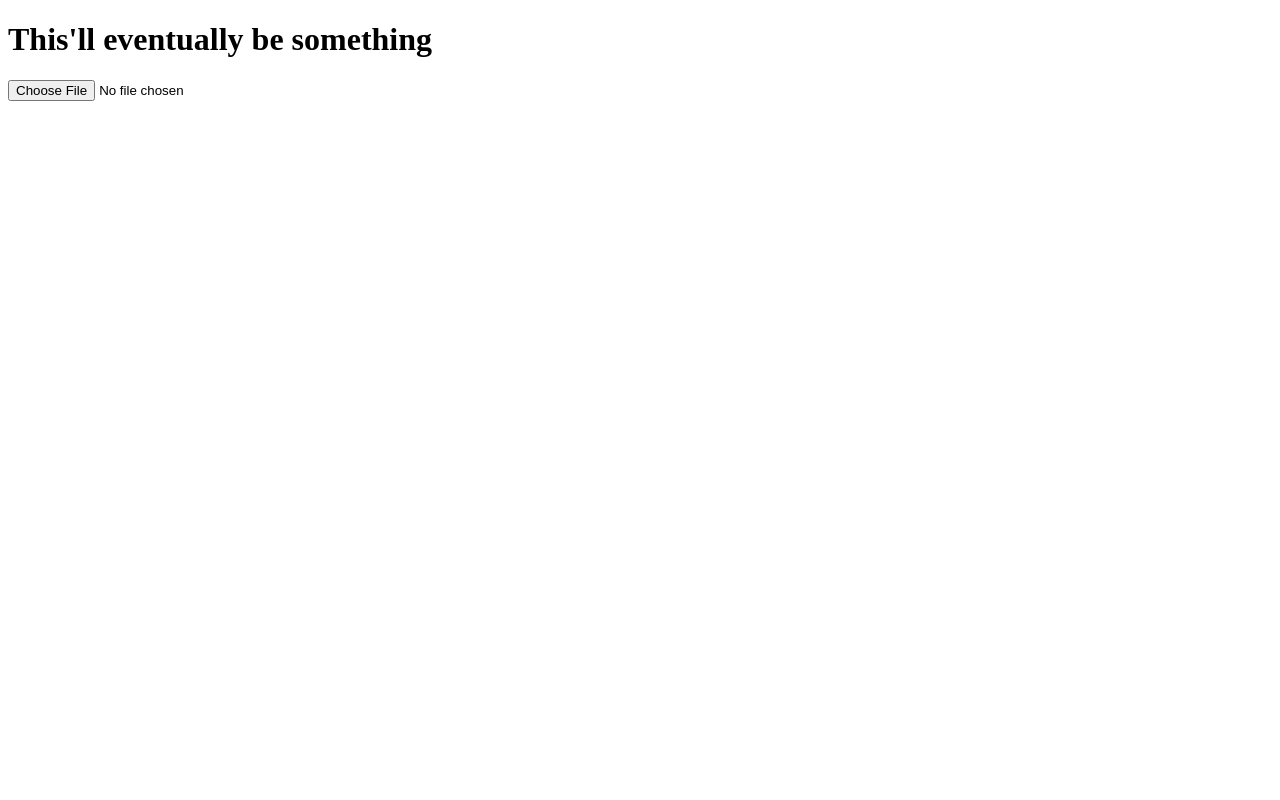
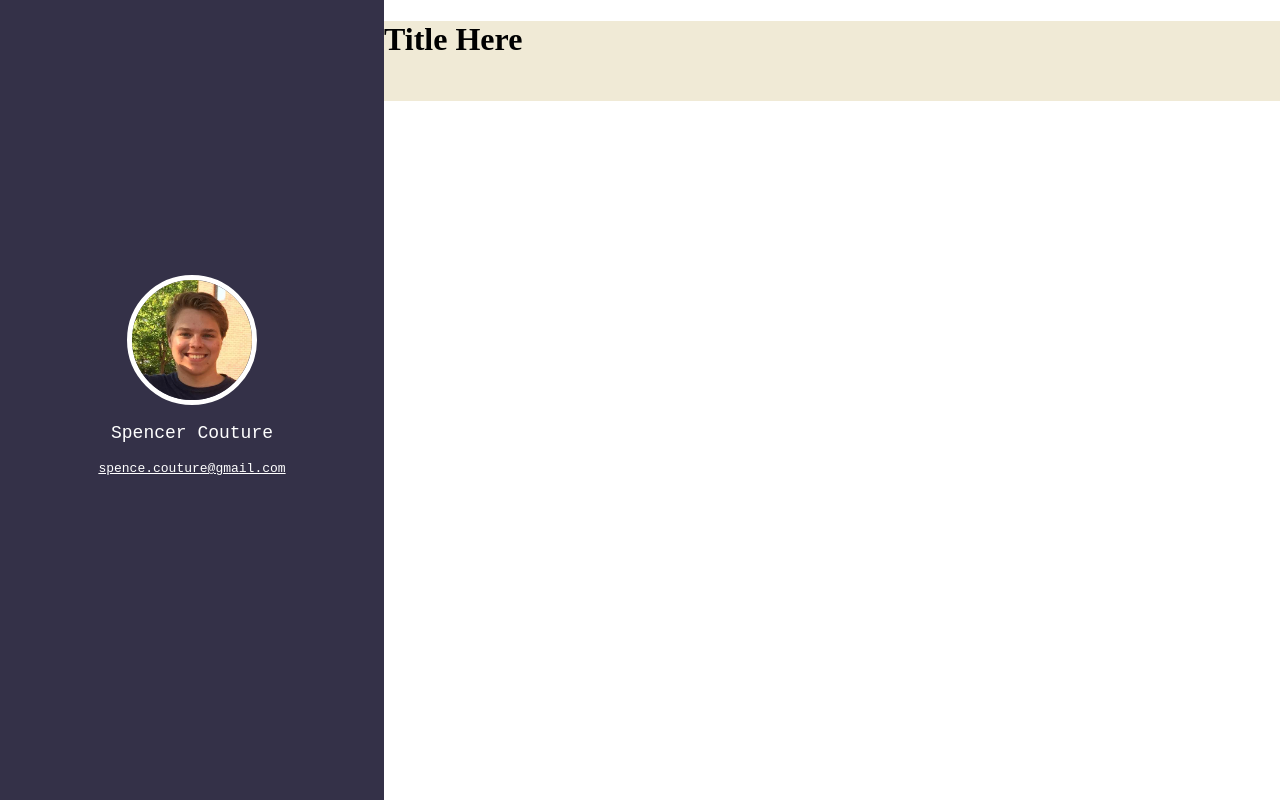
Before and after one commit to spencercouture/spencercouture.github.io, a plain HTML site: page index.html in a window 1280 px wide. Drawn offline with Linux system fonts and the light colour scheme.

Commit message:
added some starter files

```diff
--- /dev/null
+++ b/index.css
@@ -0,0 +1,55 @@
+#leftPanel{
+    background-color: #343148;
+    height: 100%;
+    width: 30%;
+    float: left;
+    padding-top: 0%;
+}
+
+#rightPanel{
+    height: 100%;
+    float: left;
+    width: 70%
+}
+
+.headerPanel{
+    height: 10%;
+    background-color: #F0EAD6;
+}
+
+#iconDiv{
+    height: 250px;
+    position: absolute;
+    top: 50%;
+    margin-top: -125px;
+    width: 30%
+}
+
+.iconText{
+    text-align: center;
+    color: white;
+    font-family: monospace;
+    font-size: 18px;
+}
+
+.emailText{
+    text-align: center;
+    color: white;
+    text-decoration: underline;
+    font-family: monospace;
+    display:block;
+}
+
+#myPic{
+    width: 120px;
+    border-radius: 50%;
+    border: 5px solid white;
+    margin: 0 auto;
+    display: block;
+}
+
+html, body{
+    height: 100%;
+    margin: 0px;
+    padding: 0px;
+}
--- a/index.html
+++ b/index.html
@@ -1,13 +1,23 @@
 <!DOCTYPE html>
 <html>
-  <head>
-    <meta charset="UTF-8">
-    <title>something</title>
-    <script>
-    </script>
-  </head>
-  <body>
-      <h1>This'll eventually be something</h1>
-      <input id="image-file" type="file" />
-  </body>
+    <head>
+        <title>Spencer's Portfolio</title>
+        <link rel="stylesheet" href="index.css"/>
+    </head>
+
+    <body>
+        <div id="leftPanel">
+            <div id="iconDiv">
+                <img id="myPic" src="myface.jpeg" />
+                <p class="iconText">Spencer Couture</p>
+                <p class="emailText">spence.couture@gmail.com</p>
+            </div>
+        </div>
+
+        <div id="rightPanel">
+            <div class="headerPanel">
+                <h1>Title Here</h1>
+            </div>
+        </div>
+    </body>
 </html>
```
Also changed, not shown: myface.jpeg (added).
